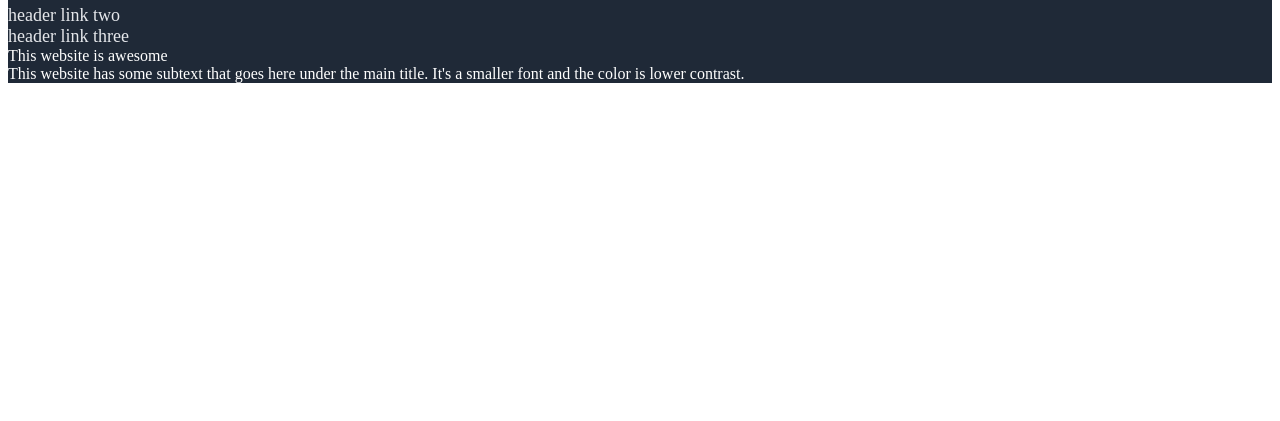
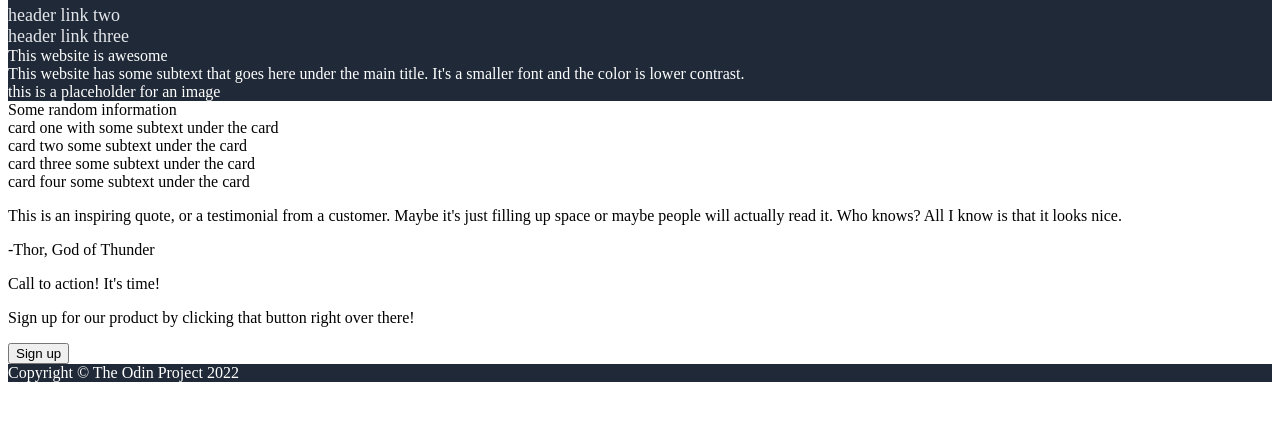
Before and after one commit to Klassischer/odin-landing-page, a plain HTML site: page index.html in a window 1280 px wide. Shown: the part 51-472 px from the top of the page. Drawn offline with Linux system fonts and the light colour scheme.

Commit message:
Finish initial html structure with all divs

```diff
--- a/index.html
+++ b/index.html
@@ -21,26 +21,30 @@
             <div class="hero-secondary-text">This website has some subtext that goes here under the main title.
                 It's a smaller font and the color is lower contrast.</div>
         </div>
-        <div class="hero-img">
-
-        </div>
+        <div class="hero-img">this is a placeholder for an image</div>
     </div>
 
     <div class="information">
-        <div class="card"></div>
-        <div class="card"></div>
-        <div class="card"></div>
-        <div class="card"></div>
+        <div class="info-title">Some random information</div>
+        <div class="card">card one with some subtext under the card</div>
+        <div class="card">card two some subtext under the card</div>
+        <div class="card">card three some subtext under the card</div>
+        <div class="card">card four some subtext under the card</div>
     </div>
-    <div class="quote">
 
+    <div class="quote"> <p class="quote-text">This is an inspiring quote, or a testimonial from a customer. Maybe it's just filling up space
+        or maybe people will actually read it. Who knows? All I know is that it looks nice. </p>
+        <p class="quote-author">-Thor, God of Thunder</p>
     </div>
+
     <div class="callto">
-        <div class="callto-text"></div>
-        <div class="callto-button"></div>
+        <div class="callto-text">
+            <p class="callto-text-head">Call to action! It's time!</p>
+            <p class="callto-text-sub">Sign up for our product by clicking that button right over there!</p>
+        </div>
+        <button class="callto-button">Sign up</button>
     </div>
-    <div class="footer">
 
-    </div>
+    <div class="footer">Copyright © The Odin Project 2022</div>
 </body>
 </html>
--- a/style.css
+++ b/style.css
@@ -3,11 +3,10 @@ body {
 }
 .header, .hero, .footer {
     background-color: #1F2937;
+    color: white;
 }
 
-.header, .hero {
-    color: white;
-}
+
 
 .header-logo {
     font-size: 24px;
```
